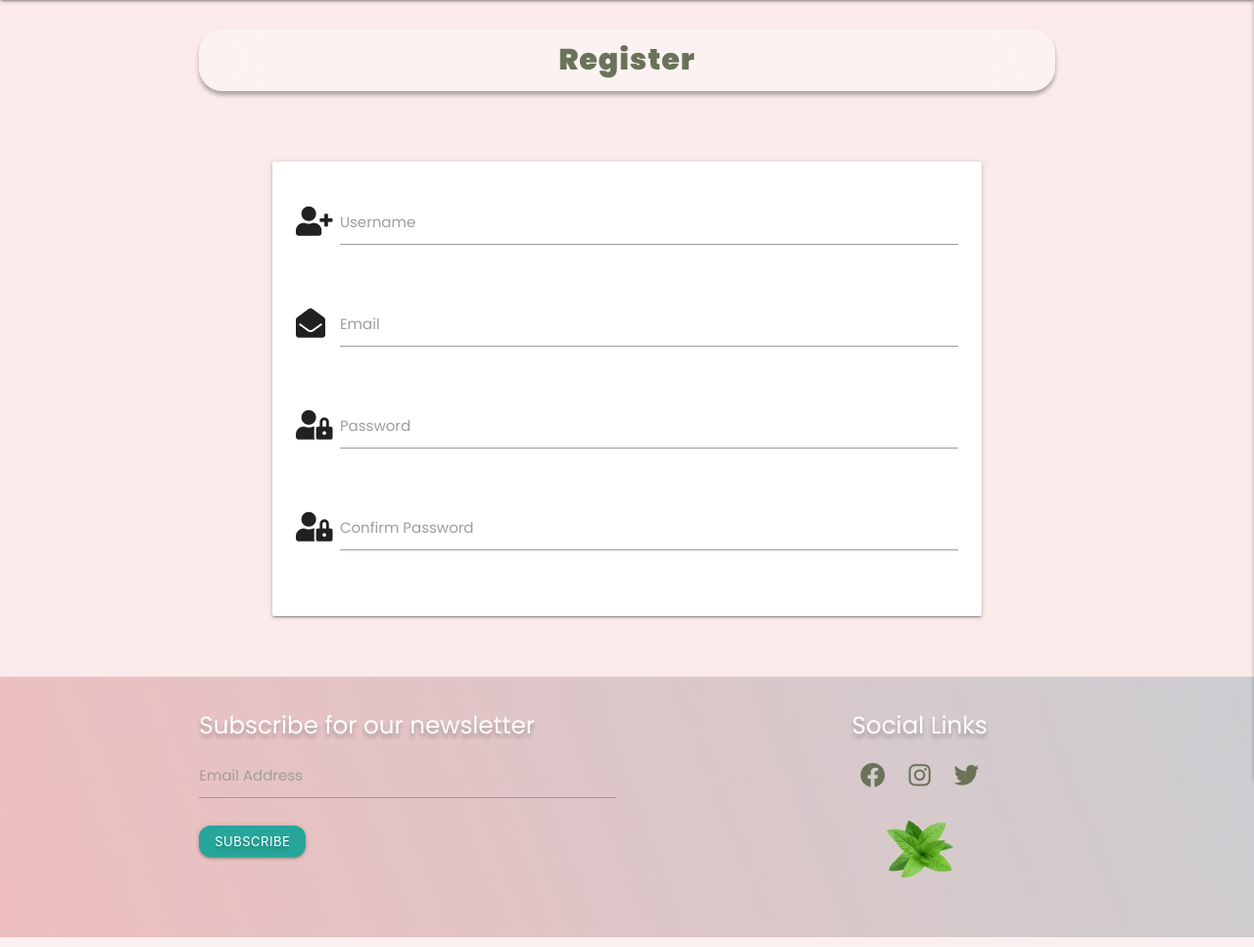
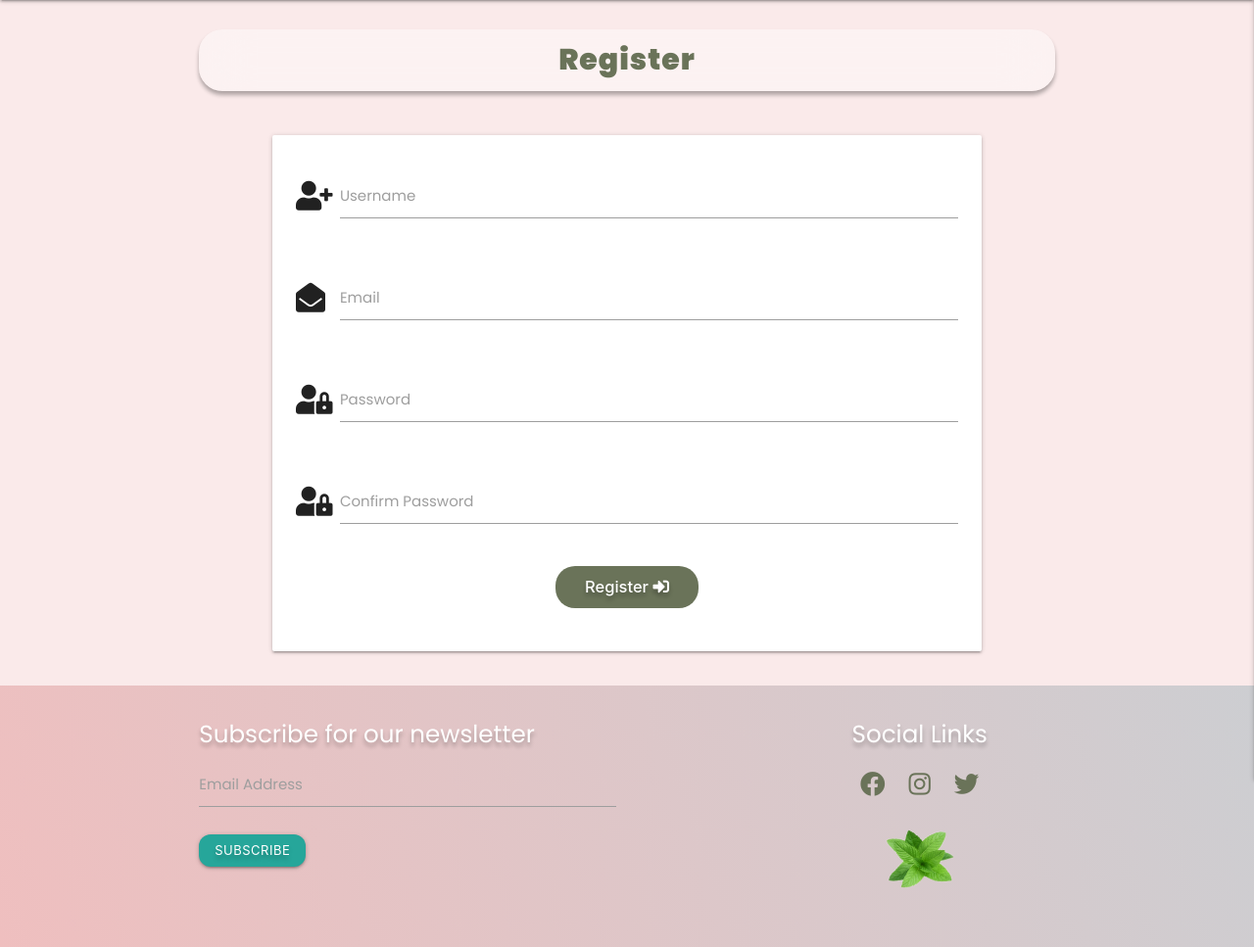
Before and after one commit to steff880/MS3-MyRecipeBook, a Flask app: page /register in a window 1280 px wide. Shown: the part 64-1031 px from the top of the page at 98% size. Run offline with Flask 2, Linux system fonts and the light colour scheme; some libraries are stand-ins or nearby versions.

Commit message:
Add register button

```diff
--- a/static/css/style.css
+++ b/static/css/style.css
@@ -78,6 +78,17 @@ header .brand-logo, .sidenav-logo {
     width: 100%;
 }
 
+.form-container .btn-register {
+    padding: 12px 30px;
+    border-radius: 20px;
+    outline: 0;
+    border: none;
+    font-size: 1.1em;
+    font-weight: 500;
+    color: #fff;
+    background-color: #6A7359;
+}
+
 /* Footer */
 
 .page-footer {
--- a/templates/register.html
+++ b/templates/register.html
@@ -48,6 +48,13 @@
                         <label for="confirm_password">Confirm Password</label>
                     </div>
                 </div>
+                <!-- register button -->
+                <div class="row">
+                    <div class="col s12 center-align">
+                        <button type="submit" class="btn-register text-shadow">Register <i
+                                class="fas fa-sign-in-alt"></i></button>
+                    </div>
+                </div>
             </div>
         </form>
     </div>
```
